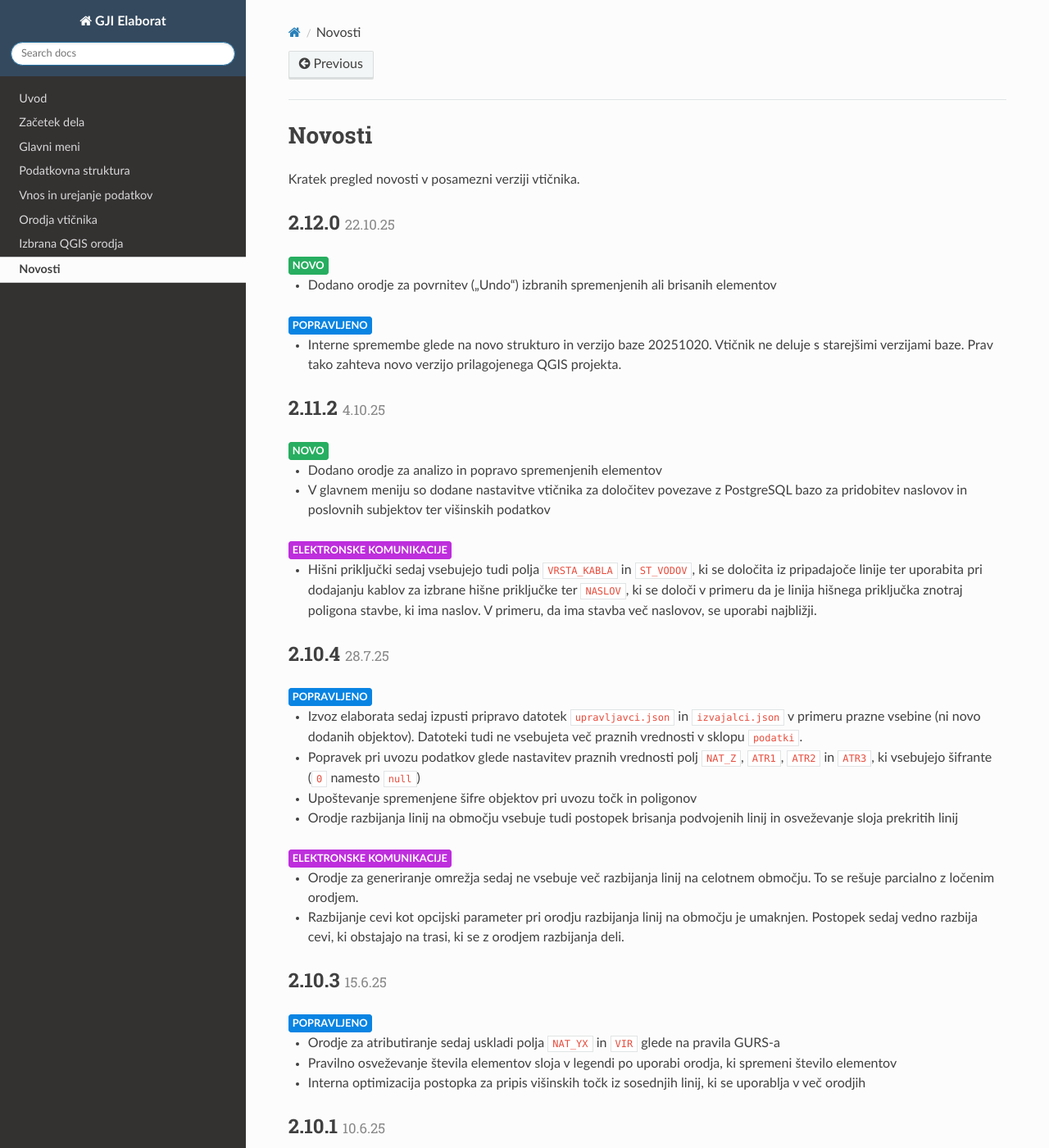
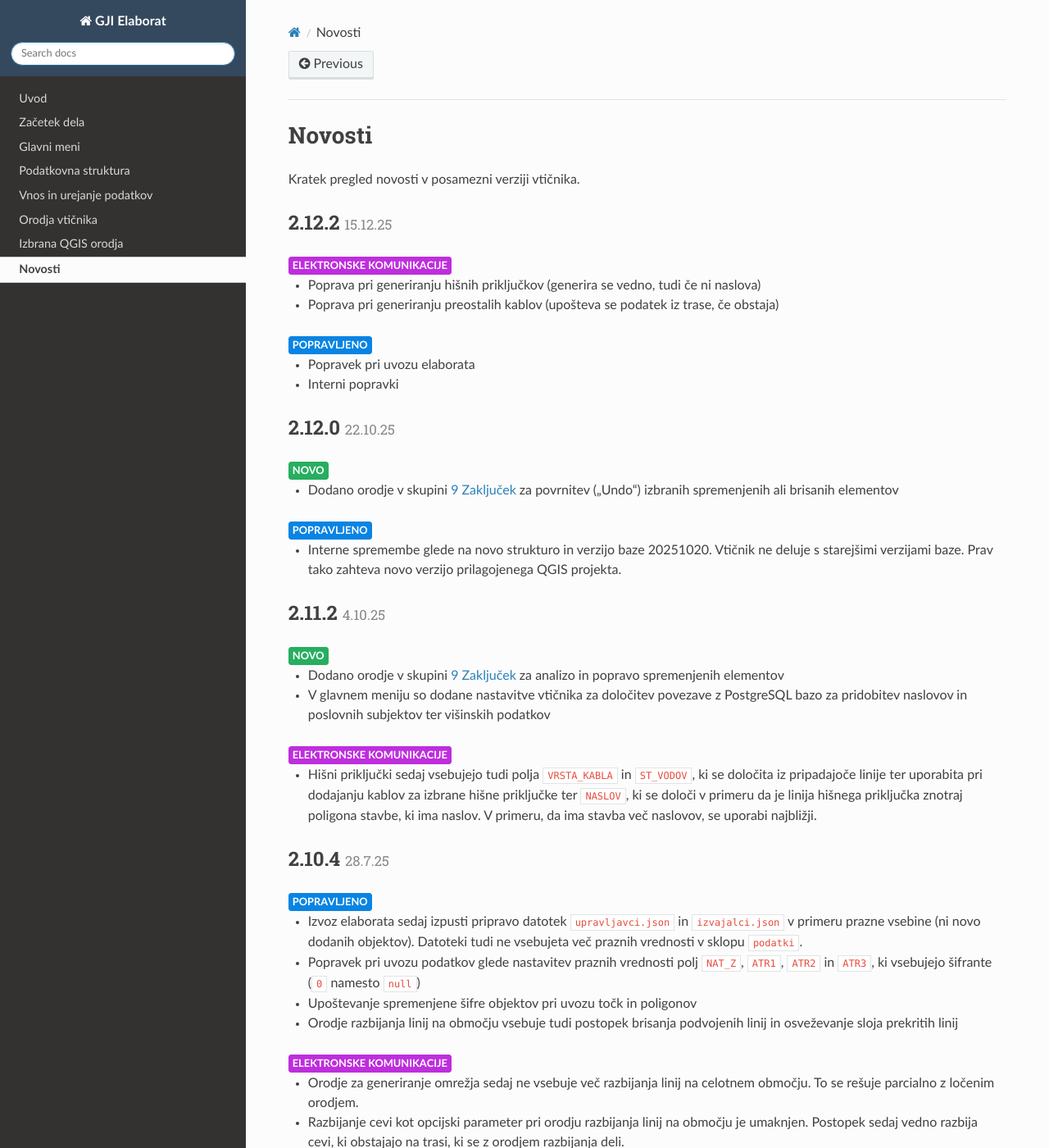
Before and after one commit to level2-gis/gji_elaborat_docs, a Sphinx documentation site: the page built from doc/novosti.rst, in a window 1280 px wide and 1400 px high. Shown: the whole window at 82% size. Built offline with Sphinx 7.4.7 and the Read the Docs theme 3.1.0, drawn with Linux system fonts in a browser that asks for light colours; some of the changed text lies outside the part shown.

Commit message:
novosti, linki na orodja

```diff
--- a/doc/novosti.rst
+++ b/doc/novosti.rst
@@ -4,6 +4,21 @@ Novosti
 =======
 
 Kratek pregled novosti v posamezni verziji vtičnika.
+
+.. _v2.12.2:
+
+2.12.2 :smalldate:`15.12.25`
+--------------------------------
+
+|elkomlabel|
+
+- Poprava pri generiranju hišnih priključkov (generira se vedno, tudi če ni naslova)
+- Poprava pri generiranju preostalih kablov (upošteva se podatek iz trase, če obstaja)
+
+|fixlabel|
+
+- Popravek pri uvozu elaborata
+- Interni popravki
 
 .. _v2.12.0:
 
@@ -12,7 +27,7 @@ Kratek pregled novosti v posamezni verziji vtičnika.
 
 |newlabel|
 
-- Dodano orodje za povrnitev ("Undo") izbranih spremenjenih ali brisanih elementov
+- Dodano orodje v skupini :ref:`zakljucek` za povrnitev ("Undo") izbranih spremenjenih ali brisanih elementov
 
 |fixlabel|
 
@@ -26,7 +41,7 @@ Kratek pregled novosti v posamezni verziji vtičnika.
 
 |newlabel|
 
-- Dodano orodje za analizo in popravo spremenjenih elementov
+- Dodano orodje v skupini :ref:`zakljucek` za analizo in popravo spremenjenih elementov
 - V glavnem meniju so dodane nastavitve vtičnika za določitev povezave z PostgreSQL bazo za pridobitev naslovov in poslovnih subjektov ter višinskih podatkov
 
 |elkomlabel|
@@ -74,7 +89,7 @@ Kratek pregled novosti v posamezni verziji vtičnika.
 
 |newlabel|
 
-- Dodano orodje za brisanje podvojenih linij (zahtevana posodobitev baze)
+- Dodano orodje v skupini :ref:`delo` za brisanje podvojenih linij (zahtevana posodobitev baze)
 
 |elkomlabel|
 
@@ -131,7 +146,7 @@ Kratek pregled novosti v posamezni verziji vtičnika.
 
 |newlabel|
 
-- Novo orodje za brisanje vseh podatkov v elaboratu naenkrat in ponastavitev začetnega stanja vseh pripadajočih tabel
+- Dodano orodje v skupini :ref:`delo` za brisanje vseh podatkov v elaboratu naenkrat in ponastavitev začetnega stanja vseh pripadajočih tabel
 
 |fixlabel|
 
```
Also changed, not shown: other parts of doc/novosti.rst (+3 -3 lines), doc/orodja.rst (+7 -0 lines).
